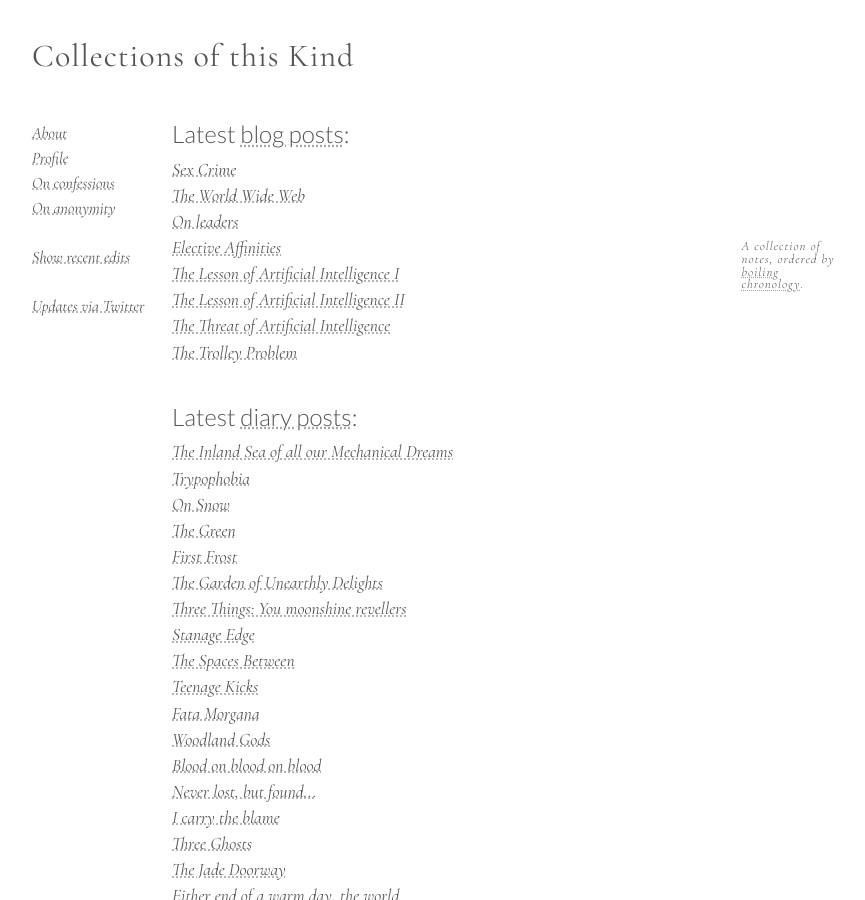
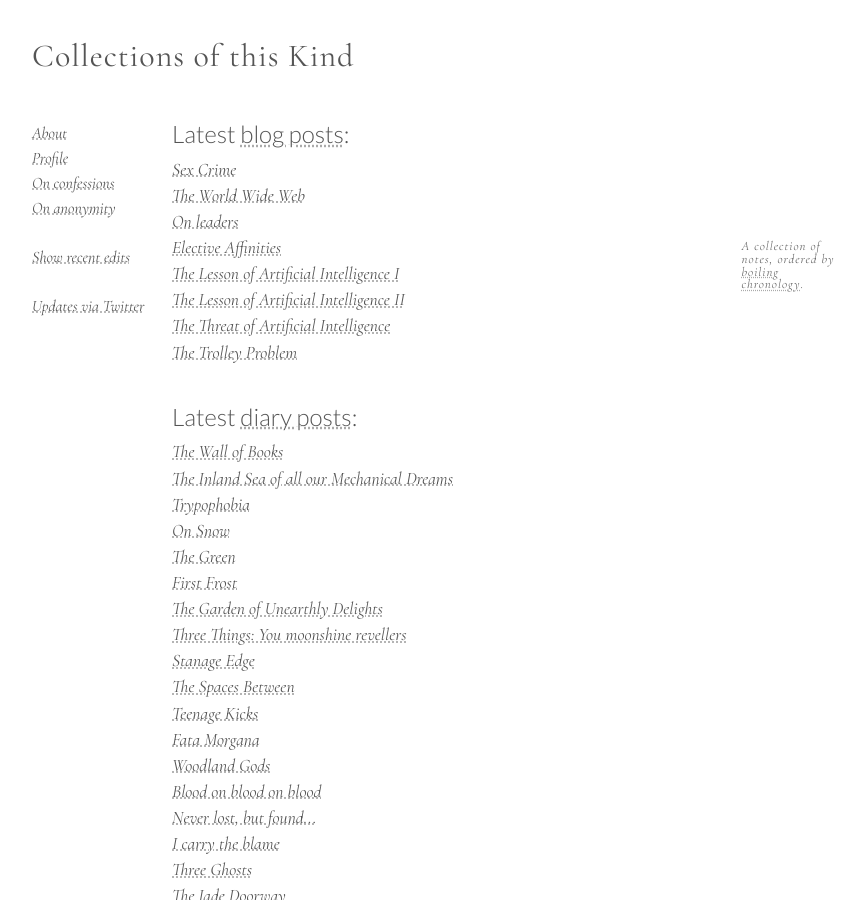
Before and after one commit to CollectionsOfThisKind/collectionsofthiskind.github.io, a Jekyll site: the page built from index.html, in a window 1280 px wide and 900 px high. Shown: the whole window, without its empty margins (78-943 px from the left). Built offline with Jekyll 4.4.1, drawn with Linux system fonts in a browser that asks for light colours.

Commit message:
Add files via upload

```diff
--- a/index.html
+++ b/index.html
@@ -50,6 +50,7 @@ A collection of notes, ordered by <a href="/pages/about/boiling.html">boiling ch
 
 
 <ul class="new">
+<li><a href="pages/diary/library.html">The Wall of Books</a></li>
 <li><a href="pages/diary/liminal.html">The Inland Sea of all our Mechanical Dreams</a></li>
 <li><a href="pages/diary/the-hole.html">Trypophobia</a></li>
 <li><a href="pages/diary/snow.html">On Snow</a></li>
```
